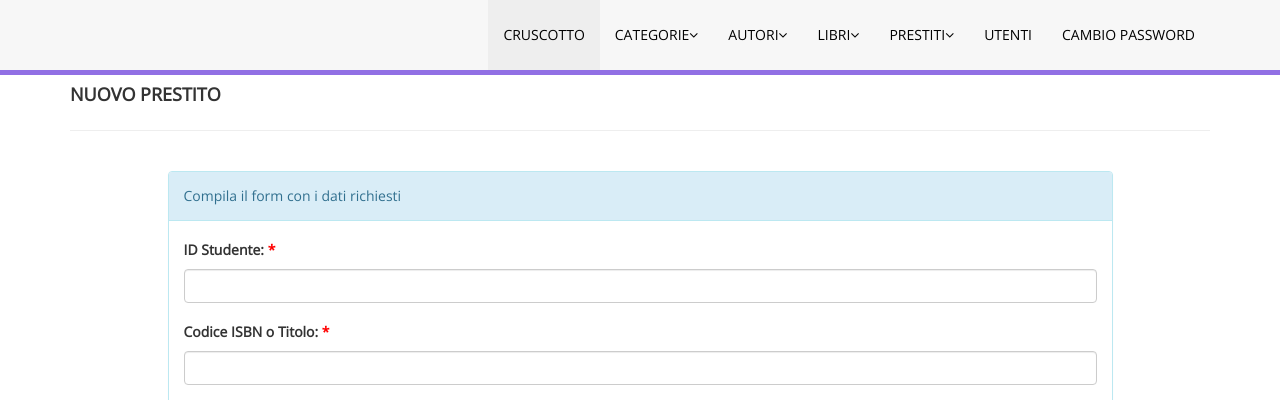
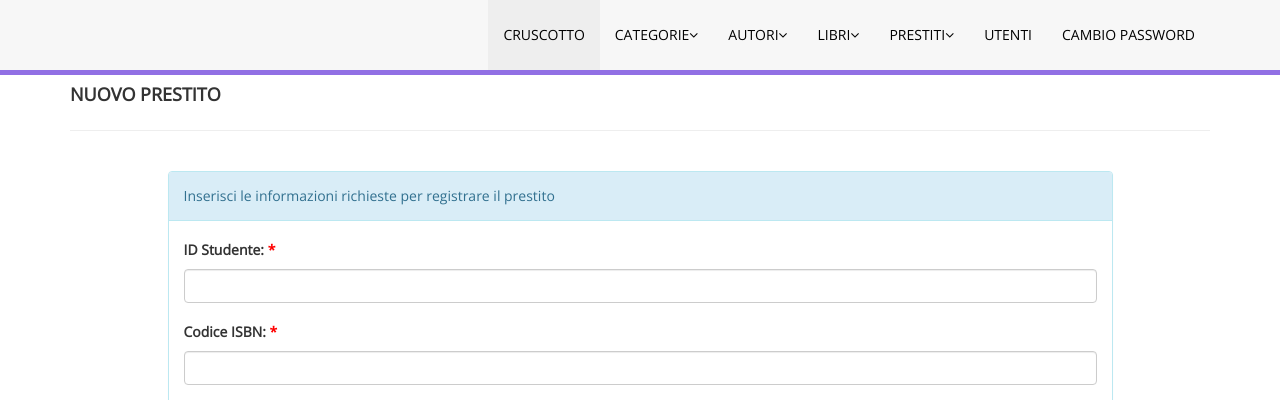
Before and after one commit to digitalbridgesrl/lms, a PHP site: page /admin/issue-book.php in a window 1280 px wide. Shown: the part 90-490 px from the top of the page. Run offline with PHP 8.4, Linux system fonts and the light colour scheme; a user stored in the database is signed in.

Commit message:
Traduzione

```diff
--- a/library/admin/issue-book.php
+++ b/library/admin/issue-book.php
@@ -20,12 +20,12 @@ $query->execute();
 $lastInsertId = $dbh->lastInsertId();
 if($lastInsertId)
 {
-$_SESSION['msg']="Book issued successfully";
+$_SESSION['msg']="Prestito registrato con successo.";
 header('location:manage-issued-books.php');
 }
 else
 {
-$_SESSION['error']="Something went wrong. Please try again";
+$_SESSION['error']="Errore durante la registrazione del prestito. Si prega di riprovare.";
 header('location:manage-issued-books.php');
 }
 
@@ -38,7 +38,7 @@ header('location:manage-issued-books.php');
     <meta name="viewport" content="width=device-width, initial-scale=1, maximum-scale=1" />
     <meta name="description" content="" />
     <meta name="author" content="" />
-    <title>Online Library Management System | Nuovo Prestito</title>
+    <title>Online Library Management System | Registra Prestito</title>
     <!-- BOOTSTRAP CORE STYLE  -->
     <link href="assets/css/bootstrap.css" rel="stylesheet" />
     <!-- FONT AWESOME STYLE  -->
@@ -106,7 +106,7 @@ error:function (){}
 <div class="col-md-10 col-sm-6 col-xs-12 col-md-offset-1"">
 <div class="panel panel-info">
 <div class="panel-heading">
-Compila il form con i dati richiesti
+Inserisci le informazioni richieste per registrare il prestito
 </div>
 <div class="panel-body">
 <form role="form" method="post">
@@ -125,7 +125,7 @@ Compila il form con i dati richiesti
 
 
 <div class="form-group">
-<label>Codice ISBN o Titolo: <span style="color:red;">*</span></label>
+<label>Codice ISBN: <span style="color:red;">*</span></label>
 <input class="form-control" type="text" name="booikid" id="bookid" onBlur="getbook()"  required="required" />
 </div>
 
```
